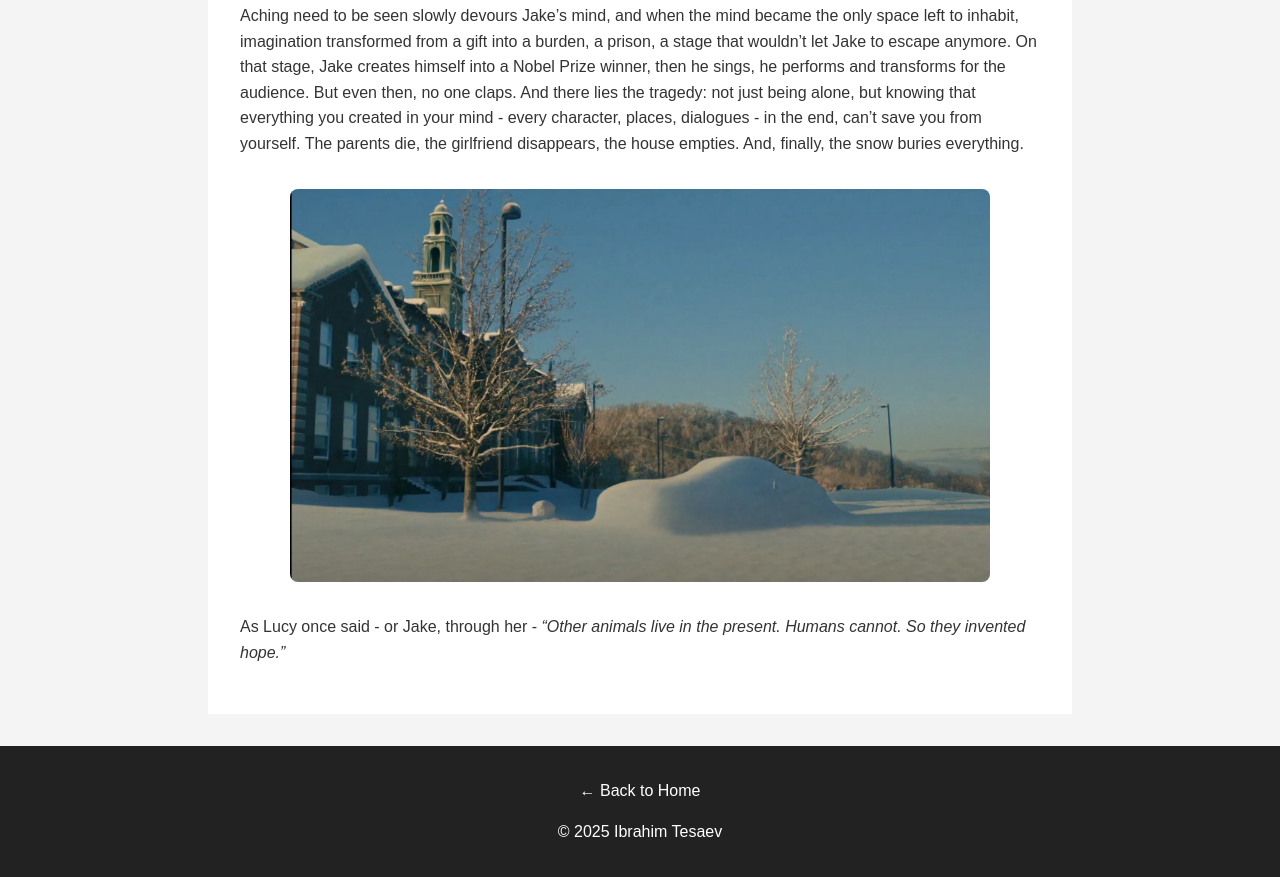
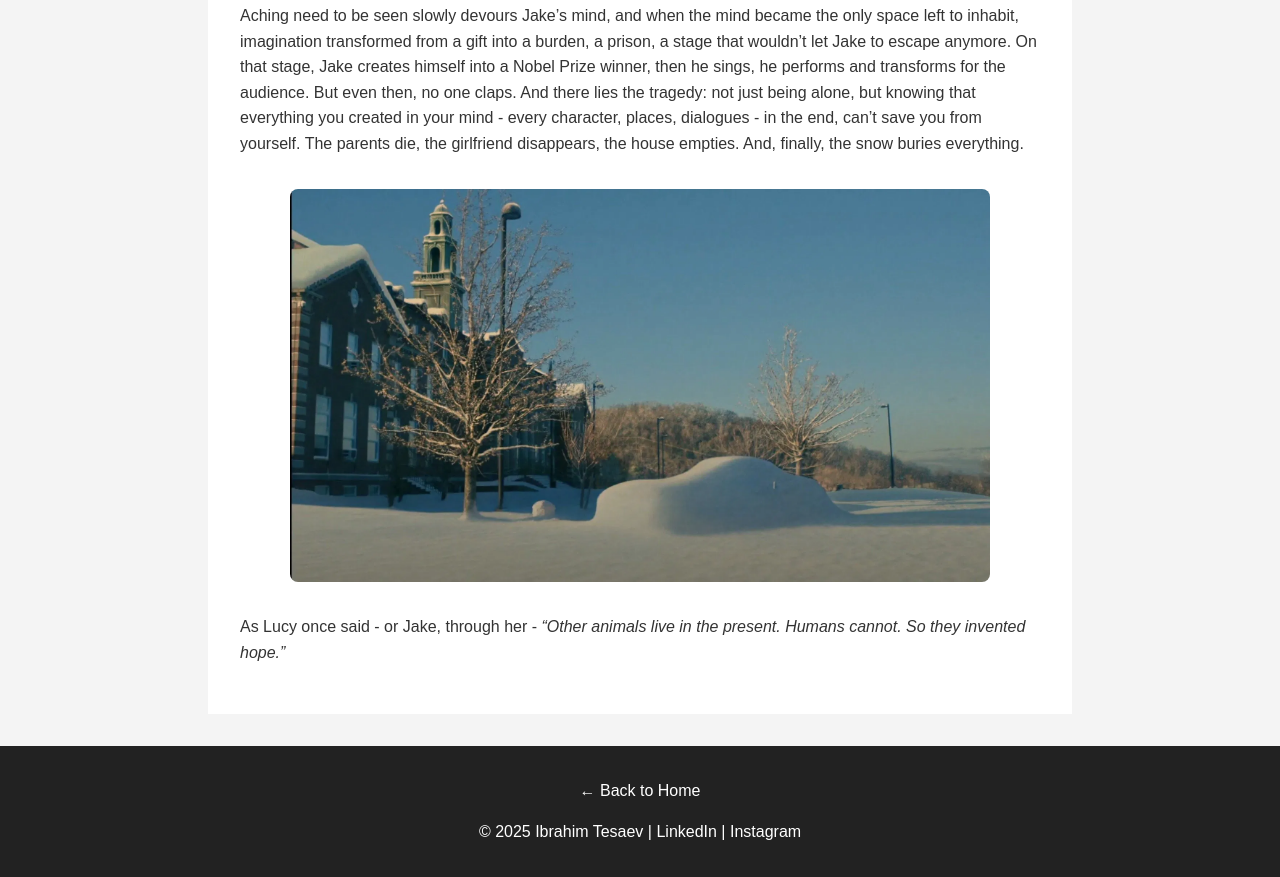
Before and after one commit to Hesionrfd/ibrahimtesaev.github.io, a plain HTML site: page Ending-Things.html in a window 1280 px wide. Shown: the part 2550-3427 px from the top of the page. Drawn offline with Linux system fonts and the light colour scheme.

Commit message:
Update Ending-Things.html

```diff
--- a/Ending-Things.html
+++ b/Ending-Things.html
@@ -47,7 +47,10 @@
 </main>
   <footer>
     <p><a href="index.html">← Back to Home</a></p>
-    <p>© 2025 Ibrahim Tesaev</p>
+    <p>© 2025 Ibrahim Tesaev |
+      <a href="https://www.linkedin.com/in/ibrahim-tesaev-47a566232/" target="_blank">LinkedIn</a> |
+      <a href="https://www.instagram.com/tes_ibrahim?igsh=MXB0OXRoZGdhYXI2Ng%3D%3D&utm_source=qr" target="_blank">Instagram</a>
+    </p>
   </footer>
 </body>
 </html>
```
